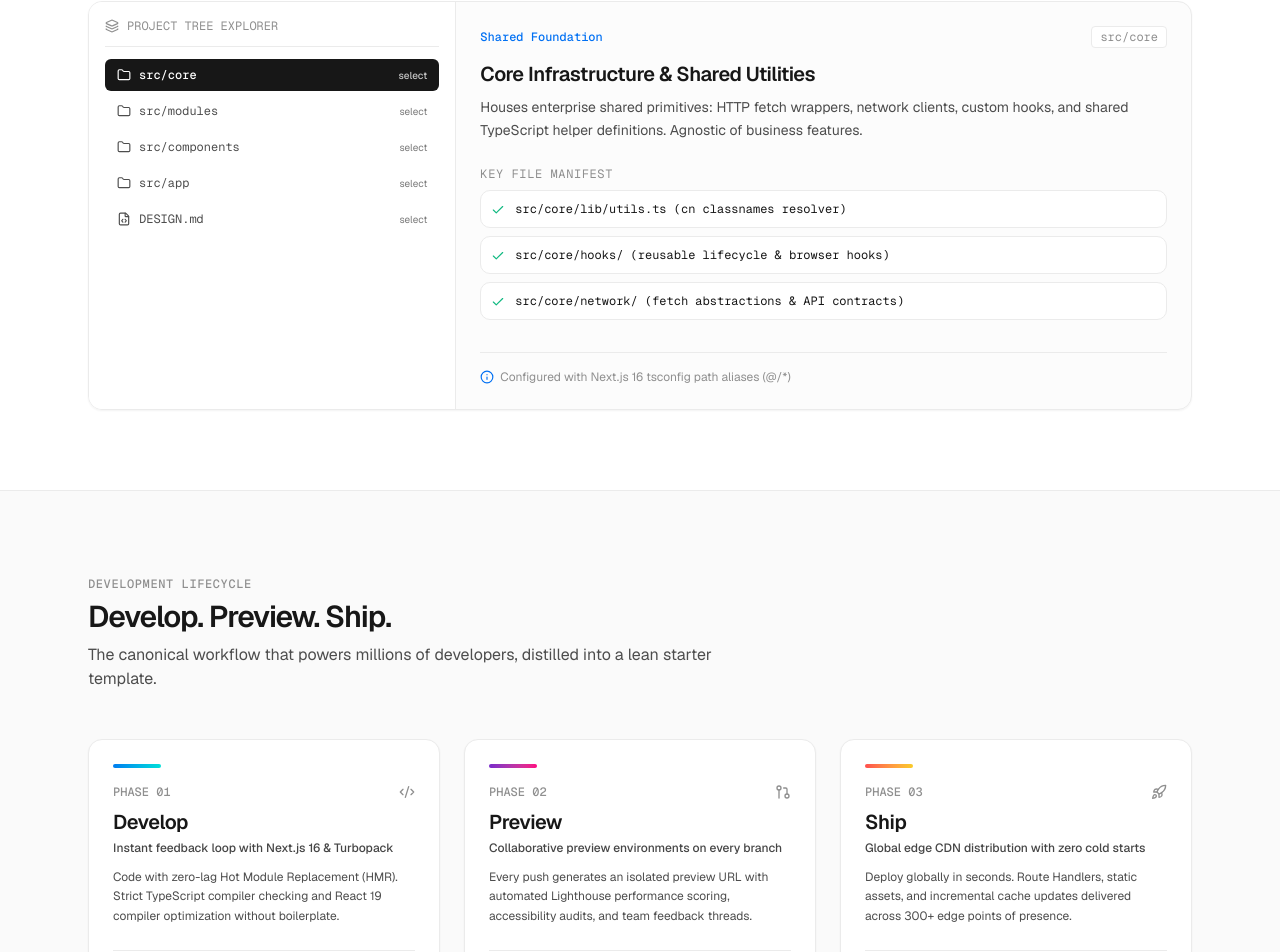
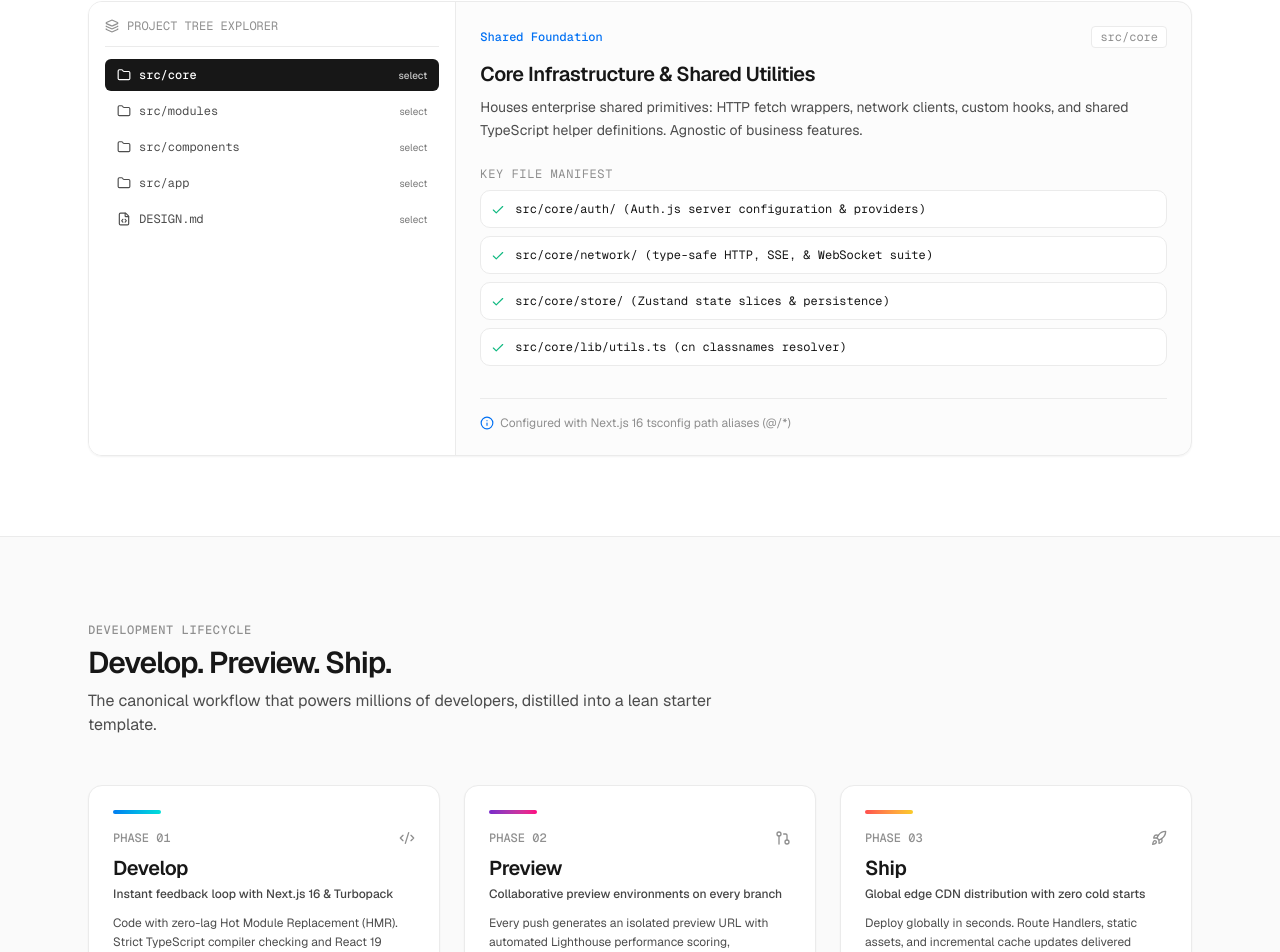
Before and after one commit to workwithchris/next-starter, a Next.js app: page /en in a window 1280 px wide. Shown: the part 3171-4123 px from the top of the page. Built offline with nearby package versions, Linux system fonts and the light colour scheme; no server answers.

Commit message:
docs: update core module file list in architecture viewer

```diff
--- a/src/modules/public/home/components/architecture-viewer.tsx
+++ b/src/modules/public/home/components/architecture-viewer.tsx
@@ -18,9 +18,10 @@ export function ArchitectureViewer() {
         "Houses enterprise shared primitives: HTTP fetch wrappers, network clients, custom hooks, and shared TypeScript helper definitions. Agnostic of business features.",
       badge: "Shared Foundation",
       files: [
+        "src/core/auth/ (Auth.js server configuration & providers)",
+        "src/core/network/ (type-safe HTTP, SSE, & WebSocket suite)",
+        "src/core/store/ (Zustand state slices & persistence)",
         "src/core/lib/utils.ts (cn classnames resolver)",
-        "src/core/hooks/ (reusable lifecycle & browser hooks)",
-        "src/core/network/ (fetch abstractions & API contracts)",
       ],
     },
     "src/modules": {
```
